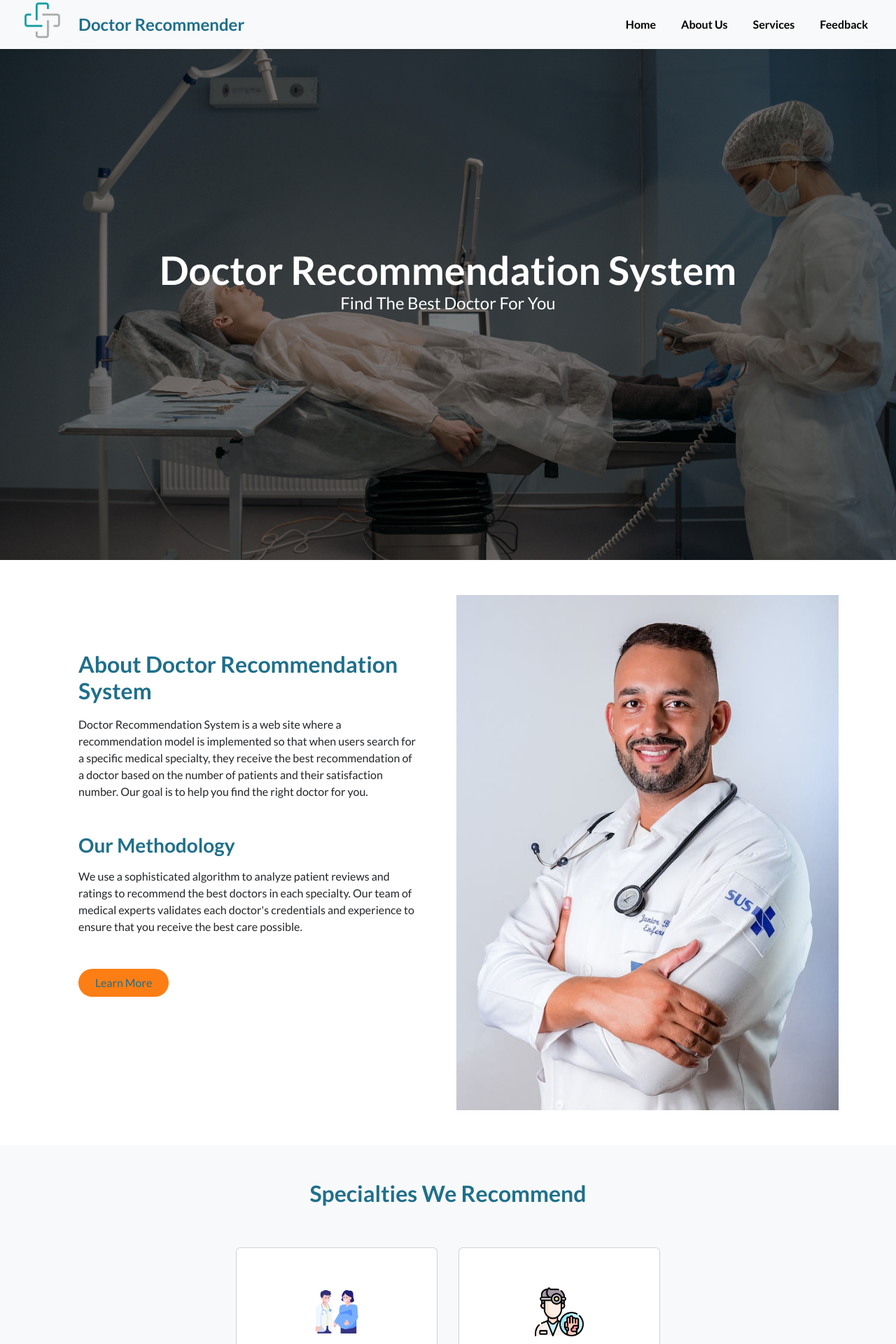
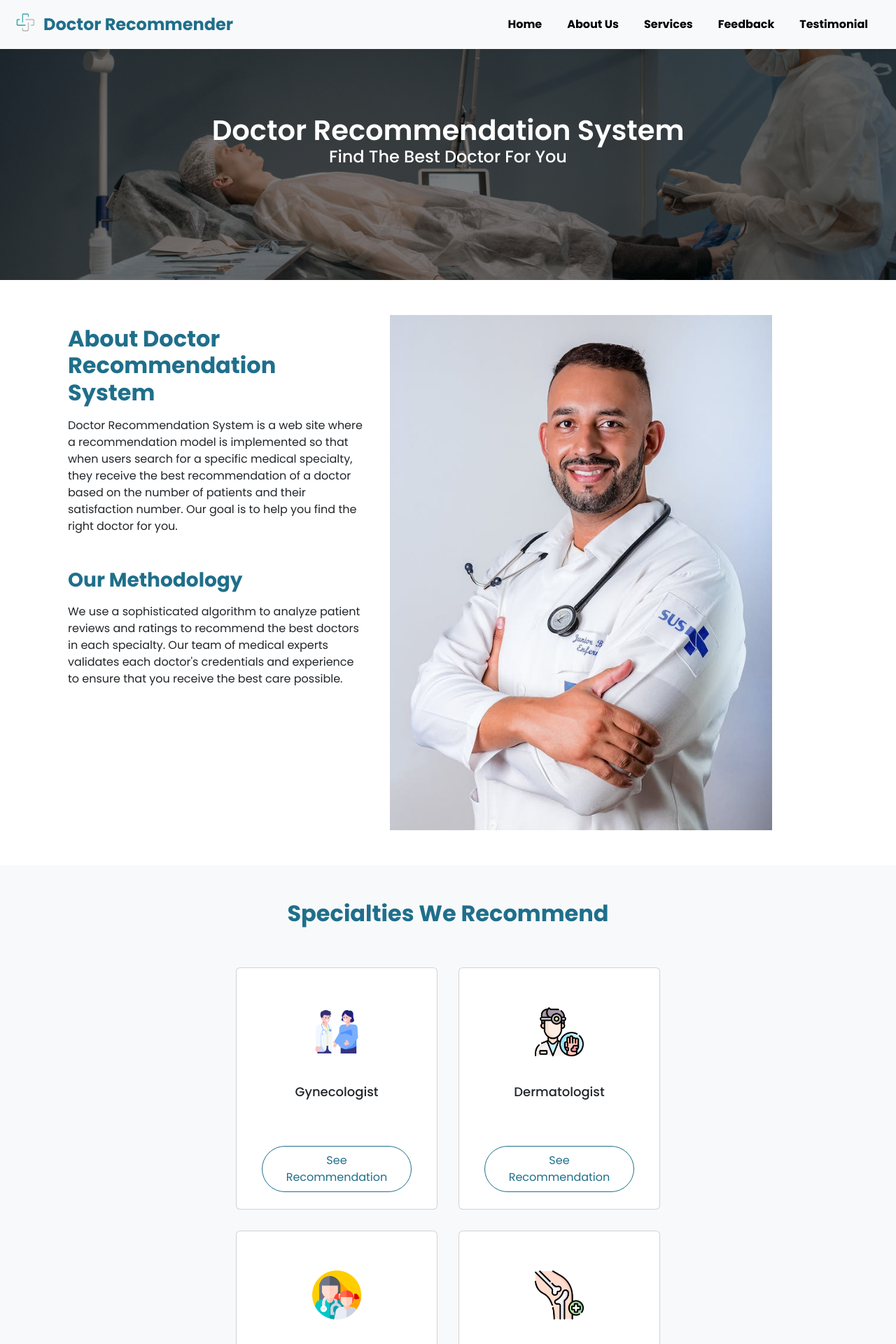
Before and after one commit to E3zz/Doctor-Recommendation-System, a Flask app: page / in a window 1280 px wide. Shown: the top 1920 px of the page at 70% size. Run offline with Flask 3, Linux system fonts and the light colour scheme; some libraries are stand-ins or nearby versions.

Commit message:
final changes

```diff
--- a/app.py
+++ b/app.py
@@ -6,7 +6,7 @@
 
 
 app = Flask(__name__)
-db_operations = user_feedback("mongodb+srv://yahyakhalid1272:Cj%40123456@mydb.kudw48y.mongodb.net/")
+db_operations = user_feedback("mongodb+srv://johnywick28:Cj%40123456@cluster0.d7ap99i.mongodb.net/")
 cache = Cache(app, config={'CACHE_TYPE': 'simple'})
 cache.init_app(app)
 
@@ -89,11 +89,6 @@
         feedback_text = request.form['message']
         speciality = request.form['speciality']
         rating = request.form['rating']
-        print(f"Name: {name}")
-        print(f"Email: {email}")
-        print(f"Feedback Text: {feedback_text}")
-        print(f"Speciality: {speciality}")
-        print(f"Rating: {rating}")
         # Check if any of the required fields are empty and return a specific error message for each one
         if not name:
             return render_template("feedback.html", error="Name is required.", success=False)
@@ -108,6 +103,16 @@
     return render_template("feedback.html")
 
 
+@app.route("/view_feedback", methods=['GET', 'POST'])
+@cache.memoize(1000)
+def view_feedback():
+    connection_string = "mongodb+srv://johnywick28:Cj%40123456@cluster0.d7ap99i.mongodb.net/"
+    feedback_instance = user_feedback(connection_string)
+    feedbacks = feedback_instance.get_feedback()
+    return render_template("view.html", Feedbacks=feedbacks)
+
+
+
 if __name__ == "__main__":
     # Use the PORT environment variable if available, otherwise use port 5000
     port = int(os.getenv("PORT", 5000))
--- a/static/css/style.css
+++ b/static/css/style.css
@@ -1,3 +1,4 @@
+@import url('https://fonts.googleapis.com/css2?family=Poppins:wght@300;400;500;600;700;800;900&display=swap');
 * {
   margin: 0;
   padding: 0;
@@ -49,9 +50,6 @@
   border: 1px solid var(--orange);
 }
 
-
-
-
 /* header  */
 
 .navbar{
@@ -62,6 +60,7 @@
   width: 100%;
   z-index: 1000;
 }
+
 .navbar-brand {
     display: flex;
     align-items: center;
@@ -74,14 +73,8 @@
 }
 
 .navbar-brand img {
-    width: 100px;
-    height: 100px;
-    flex-shrink: 0;
-}
-
-.navbar-brand img {
-    width: 100px;
-    height: 100px;
+    width: 80px;
+    height: 80px;
     flex-shrink: 0;
 }
 
@@ -190,6 +183,7 @@
 .card-row{
   width: 80%;
   margin: auto;
+  padding-bottom: 30px;
   display: flex;
   flex-direction: row;
   justify-content: center;
@@ -229,12 +223,7 @@
 /* section footer  */
 
 
-/* recomendation pages css  */
 /* gynecologist */
-
-.d-flex align-items-center{}
-
-
 .gynecologist-recomendation-section{
   padding-top: 80px;
 }
@@ -259,9 +248,8 @@
 }
 
 
- /* Responsive Styles */
-
- @media (max-width: 768px) {
+ /* Responsive Styles 600px */
+ @media (min-width: 768px) {
 
   .navbar-brand {
     padding: 0px;
@@ -270,13 +258,20 @@
     font-weight: 700;
   }
 
+  .navbar-brand img {
+    width: 50px;
+    height: 50px;
+    flex-shrink: 0;
+  }
+
   .background-img {
     height: 50vh;
     width: 100%;
   }
 
-  h1{
-    font-size: 2rem;
+  h1 {
+    font-size: 2.5rem;
+    font-weight: 600;
   }
 
   .background-overlay{
@@ -291,14 +286,6 @@
     padding: 15px;
   }
 
-  .about-img-div img {
-    max-width: 100%;
-    height: auto;
-    display: block;
-    margin: 0;
-  }
-
-@import url('https://fonts.googleapis.com/css2?family=Poppins:wght@300;400;500;600;700;800;900&display=swap');
 
 /* Reseting */
 * {
@@ -308,12 +295,12 @@
     font-family: 'Poppins', sans-serif;
 }
 
-body{
+/* body{
     min-height: 100vh;
     display: flex;
     align-items: center;
     justify-content: center;
-}
+} */
 
 .container{
     transform-style: preserve-3d;
@@ -338,8 +325,6 @@
     transform-style: preserve-3d;
     transition: 0.9s ease;
 }
-
-
 
 .container .box .body .imgContainer{
     position: absolute;
@@ -388,3 +373,21 @@
 
 
 }
+
+
+@media screen and (max-width: 768px) {
+    .about-img-div img {
+        display: none; /* Hide the image on small screens */
+    }
+
+    h1 {
+        font-size: 2.5rem;
+        font-weight: 600;
+    }
+
+    .background-img {
+        height: 50vh;
+        width: 100%;
+    }
+
+}
--- a/templates/index.html
+++ b/templates/index.html
@@ -1,47 +1,7 @@
-<!doctype html>
-<html lang="en">
+{% extends "layout.html" %}
+{% block body %}
 
-<head>
-  <meta charset="utf-8">
-  <meta name="viewport" content="width=device-width, initial-scale=1">
-  <title>Doctor Recommender</title>
-  <link rel="stylesheet" href="https://fonts.googleapis.com/css2?family=Lato:wght@300;400;700&display=swap">
-  <!-- bootstrap link  -->
-  <link href="https://cdn.jsdelivr.net/npm/bootstrap@5.3.2/dist/css/bootstrap.min.css" rel="stylesheet" integrity="sha384-T3c6CoIi6uLrA9TneNEoa7RxnatzjcDSCmG1MXxSR1GAsXEV/Dwwykc2MPK8M2HN" crossorigin="anonymous">
-  <!-- stylesheet link  -->
-  <link rel="stylesheet" href="{{ url_for('static', filename='css/style.css') }}">
 
-</head>
-
-<body>
-  <!-- header section -->
-  <section class="section-header bg-blue">
-    <!-- navbar  -->
-    <nav class="navbar navbar-expand-lg bg-body-tertiary bg-blue">
-      <div class="container-fluid">
-        <div class="navbar-brand" href="index.html"><img src="{{ url_for('static', filename='images/logo3.png') }}" alt="icon">Doctor Recommender</div>
-        <button class="navbar-toggler border-0" type="button" data-bs-toggle="collapse" data-bs-target="#navbarSupportedContent" aria-controls="navbarSupportedContent" aria-expanded="false" aria-label="Toggle navigation">
-          <span class="navbar-toggler-icon"></span>
-        </button>
-        <div class="collapse navbar-collapse" id="navbarSupportedContent">
-          <ul class="navbar-nav ms-auto mb-2 mb-lg-0">
-            <li class="nav-item">
-              <a class="nav-link" aria-current="page" href="#home">Home</a>
-            </li>
-            <li class="nav-item">
-              <a class="nav-link" href="#about">About Us</a>
-            </li>
-            <li class="nav-item">
-              <a class="nav-link" href="#services">Services</a>
-            </li>
-            <li class="nav-item">
-              <a class="nav-link" href="{{ url_for('feedback') }}">Feedback</a>
-            </li>
-          </ul>
-        </div>
-      </div>
-    </nav>
-  </section>
   <!-- section home -->
   <section id="home" class="section-home">
     <div class="container-fluid background-img" style="background-image: url('{{ url_for('static', filename='images/home-bg.jpg') }}');">
@@ -58,7 +18,7 @@
     <div class="container">
       <div class="row">
         <!-- Content Column -->
-        <div class="col-md-6">
+        <div class="col-md-5">
           <div class="about-content">
             <div class="sub-content">
               <h2 class="fw-bolder text-blue">About Doctor Recommendation System</h2>
@@ -71,9 +31,6 @@
               <h3 class="fw-bolder text-blue">Our Methodology</h3>
               <p class="mt-3">We use a sophisticated algorithm to analyze patient reviews and ratings to recommend the best doctors in each specialty. Our team of medical experts validates each doctor's credentials and experience to ensure that you
                 receive the best care possible.</p>
-            </div>
-            <div class="btn-div mt-5">
-              <button class="btn btn-primary bg-orange border-0 rounded-pill p-2 px-4">Learn More</button>
             </div>
           </div>
         </div>
@@ -174,16 +131,4 @@
   </section>
 
 
-  <!-- section-footer -->
-  <section class="section-footer  pb-0 mb-0">
-    <footer class="footer mb-0">
-      <div class="footer-content p-3">
-        <p class="text-center p-3 m-0">&copy; 2023 Doctor Recommendation System By BC200405595. All Rights Reserved.</p>
-      </div>
-
-    </footer>
-  </section>
-
-</body>
-
-</html>
+{% endblock %}
--- a/templates/layout.html
+++ b/templates/layout.html
@@ -2,7 +2,7 @@
 <html lang="en">
 
 <head>
-
+<body>
 <!--links for bootstrap and google fonts and stylesheet.-->
   <meta charset="utf-8">
   <meta name="viewport" content="width=device-width, initial-scale=1.0, maximum-scale=5.0">
@@ -12,20 +12,19 @@
   <link rel="stylesheet" href="{{ url_for('static', filename='css/style.css') }}">
 
 <!--_____________________________________________________________________________________  -->
-
+ <!-- header section -->
  <section class="section-header bg-blue">
   <!-- navbar  -->
   <nav class="navbar navbar-expand-lg bg-body-tertiary bg-blue">
     <div class="container-fluid">
-        <a class="navbar-brand" href="/"><img src="{{ url_for('static', filename='images/logo3.png') }}" alt="icon">Doctor Recommender
+      <div class="navbar-brand" href="index.html"><img src="{{ url_for('static', filename='images/logo3.png') }}" alt="icon" style= >Doctor Recommender</div>
       <button class="navbar-toggler border-0" type="button" data-bs-toggle="collapse" data-bs-target="#navbarSupportedContent" aria-controls="navbarSupportedContent" aria-expanded="false" aria-label="Toggle navigation">
         <span class="navbar-toggler-icon"></span>
       </button>
-          </a>
       <div class="collapse navbar-collapse" id="navbarSupportedContent">
         <ul class="navbar-nav ms-auto mb-2 mb-lg-0">
           <li class="nav-item">
-              <a class="nav-link" aria-current="page" href="/">Home</a>
+            <a class="nav-link" aria-current="page" href="/#home">Home</a>
           </li>
           <li class="nav-item">
             <a class="nav-link" href="/#about">About Us</a>
@@ -36,14 +35,16 @@
           <li class="nav-item">
             <a class="nav-link" href="{{ url_for('feedback') }}">Feedback</a>
           </li>
-
+          <li class="nav-item">
+            <a class="nav-link" href="{{ url_for('view_feedback') }}">Testimonial</a>
+          </li>
         </ul>
       </div>
     </div>
   </nav>
 </section>
 </head>
-<body>
+
 
 
 
@@ -58,7 +59,12 @@
   </section>
 
 
-
+<!-- Bootstrap JS, Popper.js, and jQuery -->
+<script src="https://code.jquery.com/jquery-3.6.0.min.js"></script>
+  <script src="https://code.jquery.com/ui/1.12.1/jquery-ui.min.js"></script>
+  <script src="https://cdnjs.cloudflare.com/ajax/libs/popper.js/1.12.9/umd/popper.min.js"></script>
+  <script src="https://cdn.jsdelivr.net/npm/bootstrap@5.3.2/dist/js/bootstrap.bundle.min.js" integrity="sha384-C6RzsynM9kWDrMNeT87bh95OGNyZPhcTNXj1NW7RuBCsyN/o0jlpcV8Qyq46cDfL" crossorigin="anonymous"></script>
+  <script src="index.js"></script>
 </body>
 
 </html>
```
Also changed, not shown: database.py (+5 -3 lines), templates/view.html (added, +57 -0 lines). Lines whose indentation alone changed are shown as unchanged.
